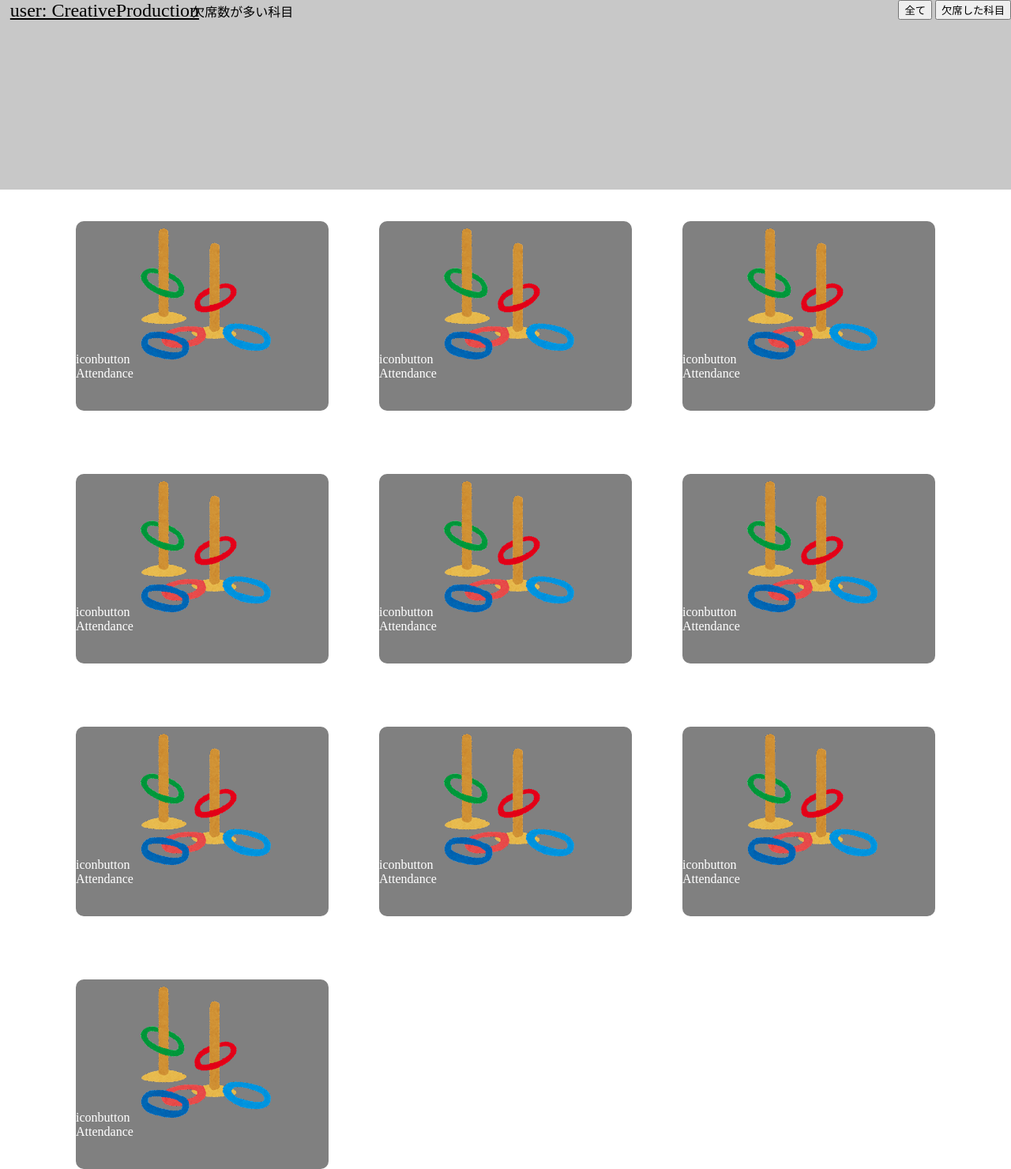
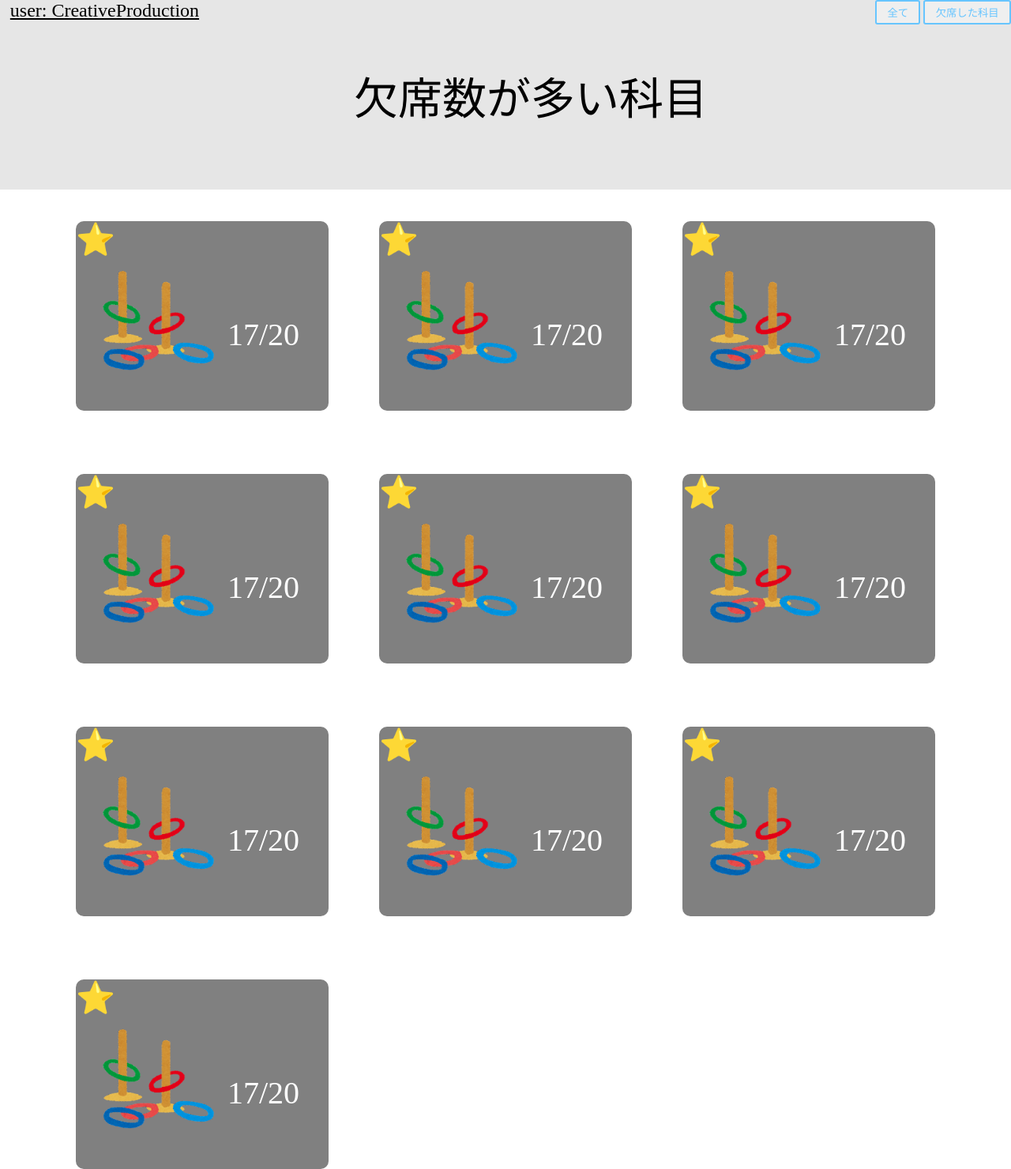
Before and after one commit to FishHart/Myroll9, a Django app: page /main/ in a window 1280 px wide. Shown: the whole page at 79% size. Run offline with Django 3.2, Linux system fonts and the light colour scheme.

Commit message:
各教科の要素をとりあえず配置した

```diff
--- a/myroll/static/myroll/css/myroll.css
+++ b/myroll/static/myroll/css/myroll.css
@@ -5,7 +5,7 @@
     left: 0;
     right: 0;
     height: 30vh;
-    background-color: rgba(200, 200, 200, 1);
+    background-color: rgba(230, 230, 230, 1);
 }
 
 .user_name {
@@ -21,12 +21,25 @@
     top: 0vh;
     right: 0vw;
 }
-#all {
-    /* position: relative;
-    top: 10vh; */
+#all, #absence {
+    display: inline-block;
+    padding: 0.3em 1em;
+    text-decoration: none;
+    color: #67c5ff;
+    border: solid 2px #67c5ff;
+    border-radius: 3px;
+    transition: .4s;
 }
-#absence {
+#all:hover, #absence:hover{
+    background: #67c5ff;
+    color: white;
+}
 
+#warning {
+    position: absolute;
+    top: 10vh;
+    left: 35vw;
+    font-size: 7vh;
 }
 
 
@@ -47,6 +60,7 @@ div.subject-list {
 }
 
 div.subject {
+    position: relative;
     height: 30vh;
     width: 25vw;
 
@@ -54,6 +68,26 @@ div.subject {
     background-color: gray;
     color: white;
 }
-a {
+
+.star {
+    position: absolute;
+    font-size: 5vh;
+    /* height: 7vh;
+    width: 7vh; */
+}
+.icon {
+    position: absolute;
+    top: 7vh;
+    left: 2vw;
+    height: 17vh;
+    width: 12vw;
+}
+.attendance {
+    position: absolute;
+    top: 15vh;
+    left: 15vw;
+    font-size: 5vh;
+}
+/* a {
     text-decoration: none;
-}
+} */
--- a/myroll/templates/myroll/top.html
+++ b/myroll/templates/myroll/top.html
@@ -18,7 +18,7 @@
                 <button type="button" id="all">全て</button>
                 <button type="button" id="absence">欠席した科目</button>
             </div>
-            欠席数が多い科目
+            <div id="warning">欠席数が多い科目</div>
         </div>
 
         {% comment %} {% if user.is_authenticated %}
@@ -36,9 +36,9 @@
             {% for i in for_range10 %}
                 <a href="{% url 'account:home' %}">
                     <div class="subject">
-                        iconbutton
-                        <img src="{% static 'myroll/images/wanage.png' %}" alt="wanage">
-                        Attendance
+                        <div class="star">⭐️</div>
+                        <img class="icon" src="{% static 'myroll/images/wanage.png' %}" alt="wanage">
+                        <div class="attendance">17/20</div>
                     </div>
                 </a>
             {% endfor %}
```
